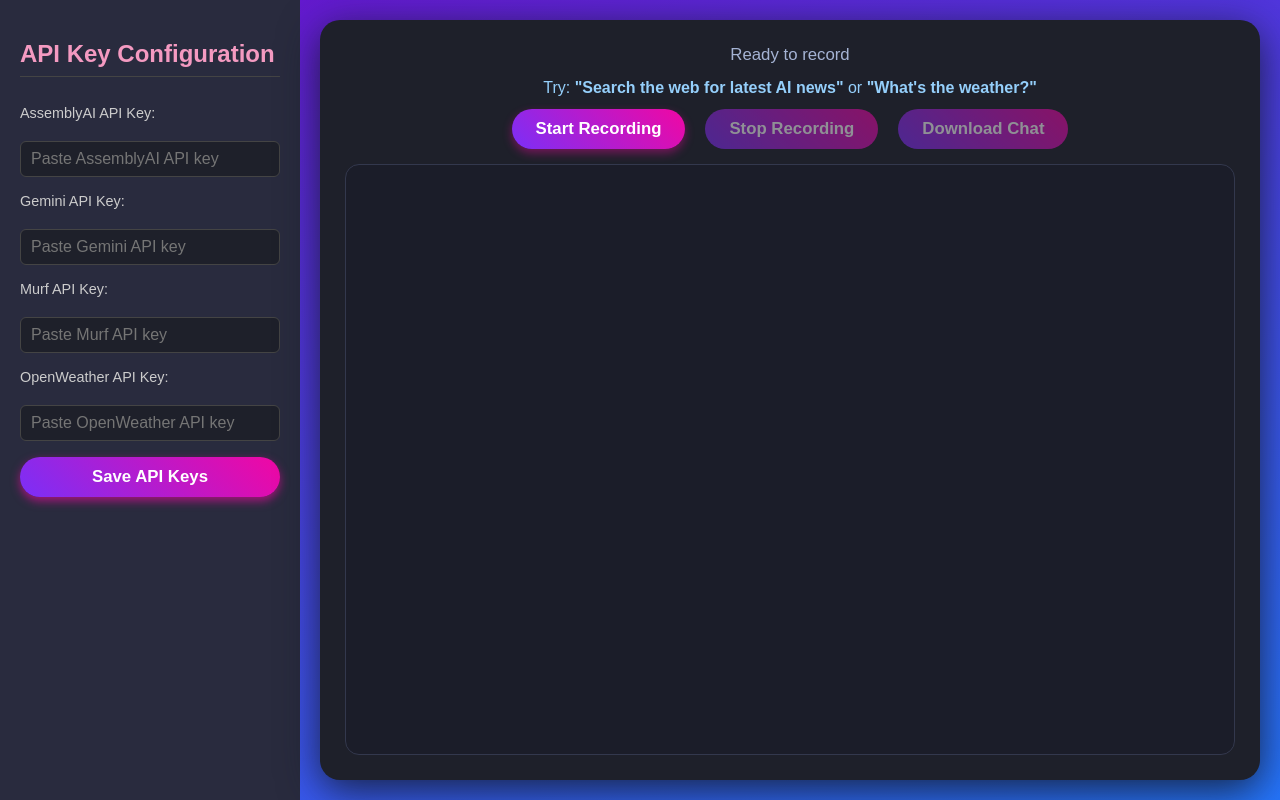
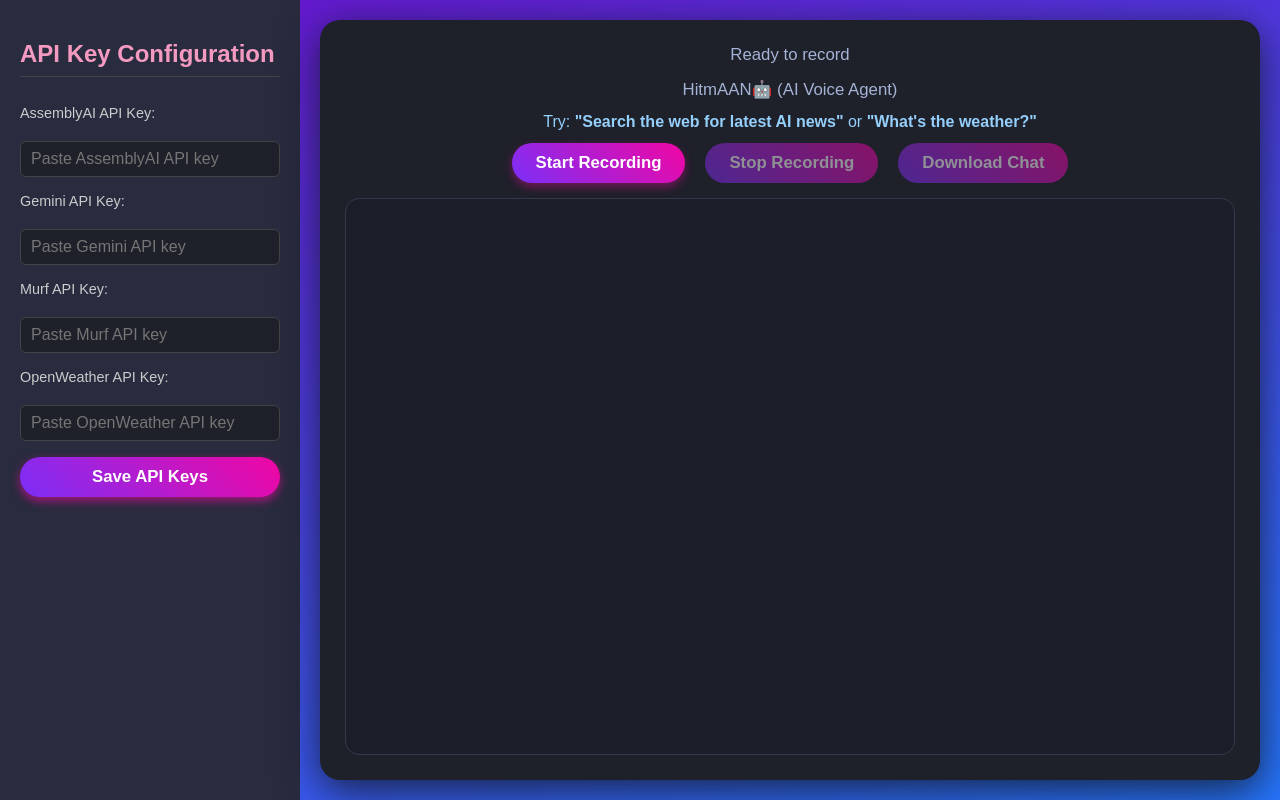
Before and after one commit to Rupuchandu/AI-Voice-Agent, a plain HTML site: page static/index.html in a window 1280 px wide. Drawn offline with Linux system fonts and the light colour scheme.

Commit message:
Update index.html

```diff
--- a/static/index.html
+++ b/static/index.html
@@ -211,6 +211,7 @@
 
   <div class="app-container">
     <div id="statusBar">Ready to record</div>
+    <div id="statusBar">HitmAAN🤖 (AI Voice Agent)</div>
     <div id="skillHint">
       Try: <b>"Search the web for latest AI news"</b> or <b>"What's the weather?"</b>
     </div>
```
